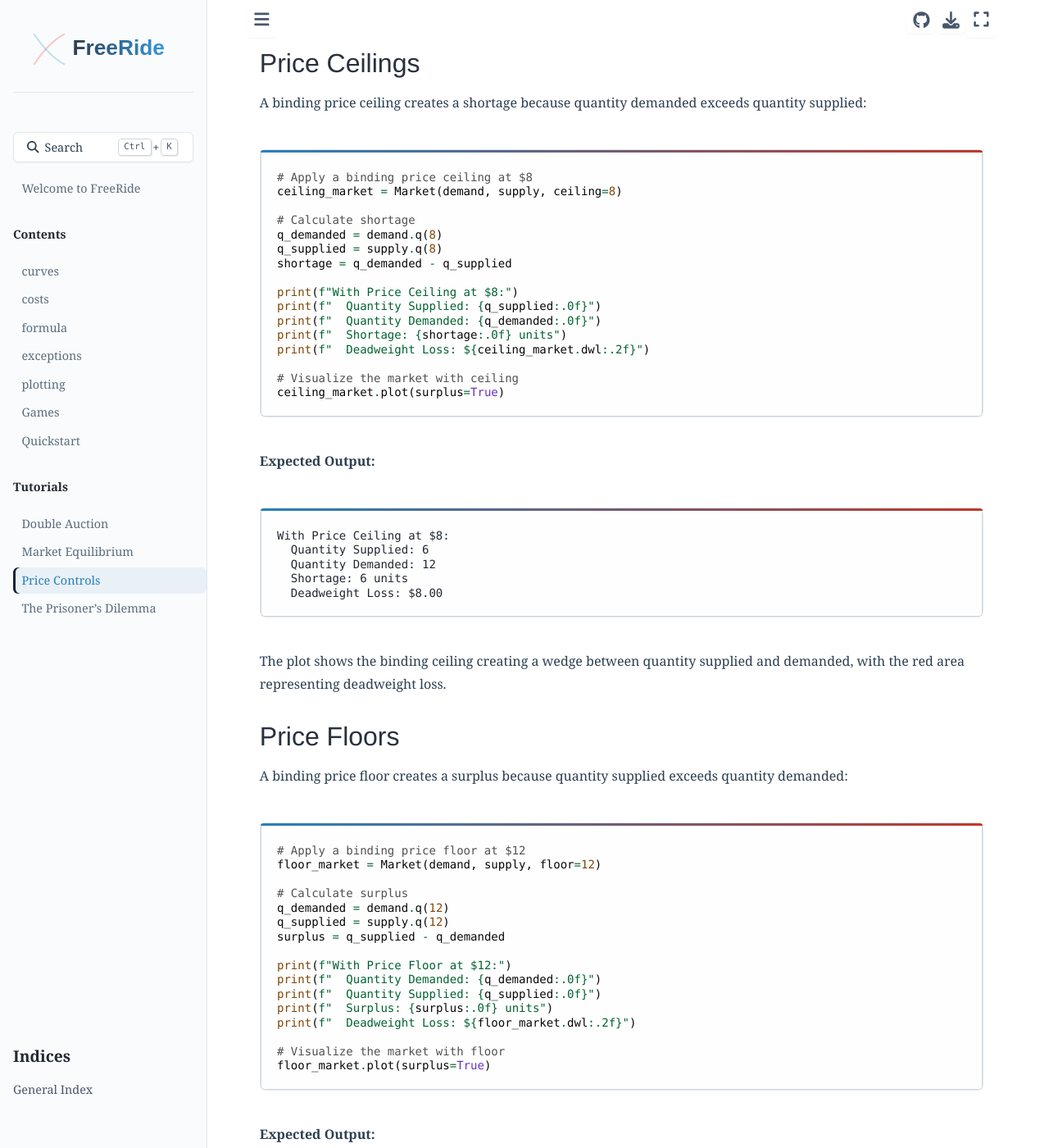
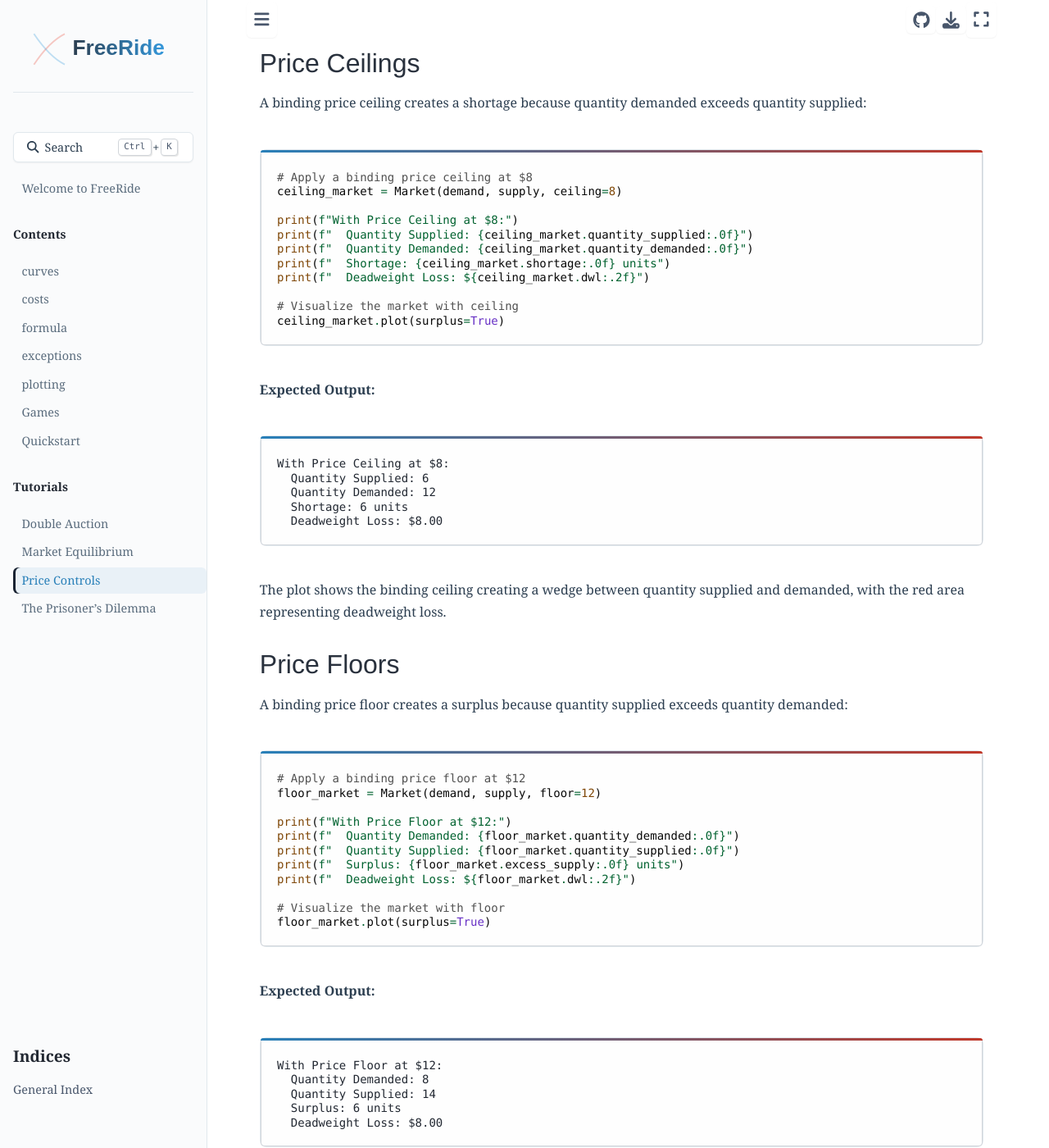
Before and after one commit to alexanderthclark/FreeRide, a Sphinx documentation site: the page built from docs/tutorials/price_controls.rst, in a window 1280 px wide and 1400 px high, scrolled down 1098 px. Shown: the whole window at 82% size. Built offline with Sphinx 7.4.7 and the Sphinx Book theme 1.1.4, drawn with Linux system fonts in a browser that asks for light colours.

Commit message:
Remove ambiguous price control binding property

```diff
--- a/docs/tutorials/price_controls.rst
+++ b/docs/tutorials/price_controls.rst
@@ -62,15 +62,10 @@ A binding price ceiling creates a shortage because quantity demanded exceeds qua
    # Apply a binding price ceiling at $8
    ceiling_market = Market(demand, supply, ceiling=8)
 
-   # Calculate shortage
-   q_demanded = demand.q(8)
-   q_supplied = supply.q(8)
-   shortage = q_demanded - q_supplied
-
    print(f"With Price Ceiling at $8:")
-   print(f"  Quantity Supplied: {q_supplied:.0f}")
-   print(f"  Quantity Demanded: {q_demanded:.0f}")
-   print(f"  Shortage: {shortage:.0f} units")
+   print(f"  Quantity Supplied: {ceiling_market.quantity_supplied:.0f}")
+   print(f"  Quantity Demanded: {ceiling_market.quantity_demanded:.0f}")
+   print(f"  Shortage: {ceiling_market.shortage:.0f} units")
    print(f"  Deadweight Loss: ${ceiling_market.dwl:.2f}")
 
    # Visualize the market with ceiling
@@ -99,15 +94,10 @@ A binding price floor creates a surplus because quantity supplied exceeds quanti
    # Apply a binding price floor at $12
    floor_market = Market(demand, supply, floor=12)
 
-   # Calculate surplus
-   q_demanded = demand.q(12)
-   q_supplied = supply.q(12)
-   surplus = q_supplied - q_demanded
-
    print(f"With Price Floor at $12:")
-   print(f"  Quantity Demanded: {q_demanded:.0f}")
-   print(f"  Quantity Supplied: {q_supplied:.0f}")
-   print(f"  Surplus: {surplus:.0f} units")
+   print(f"  Quantity Demanded: {floor_market.quantity_demanded:.0f}")
+   print(f"  Quantity Supplied: {floor_market.quantity_supplied:.0f}")
+   print(f"  Surplus: {floor_market.excess_supply:.0f} units")
    print(f"  Deadweight Loss: ${floor_market.dwl:.2f}")
 
    # Visualize the market with floor
```
Also changed, not shown: README.md (+10 -0 lines), 2 other files.
